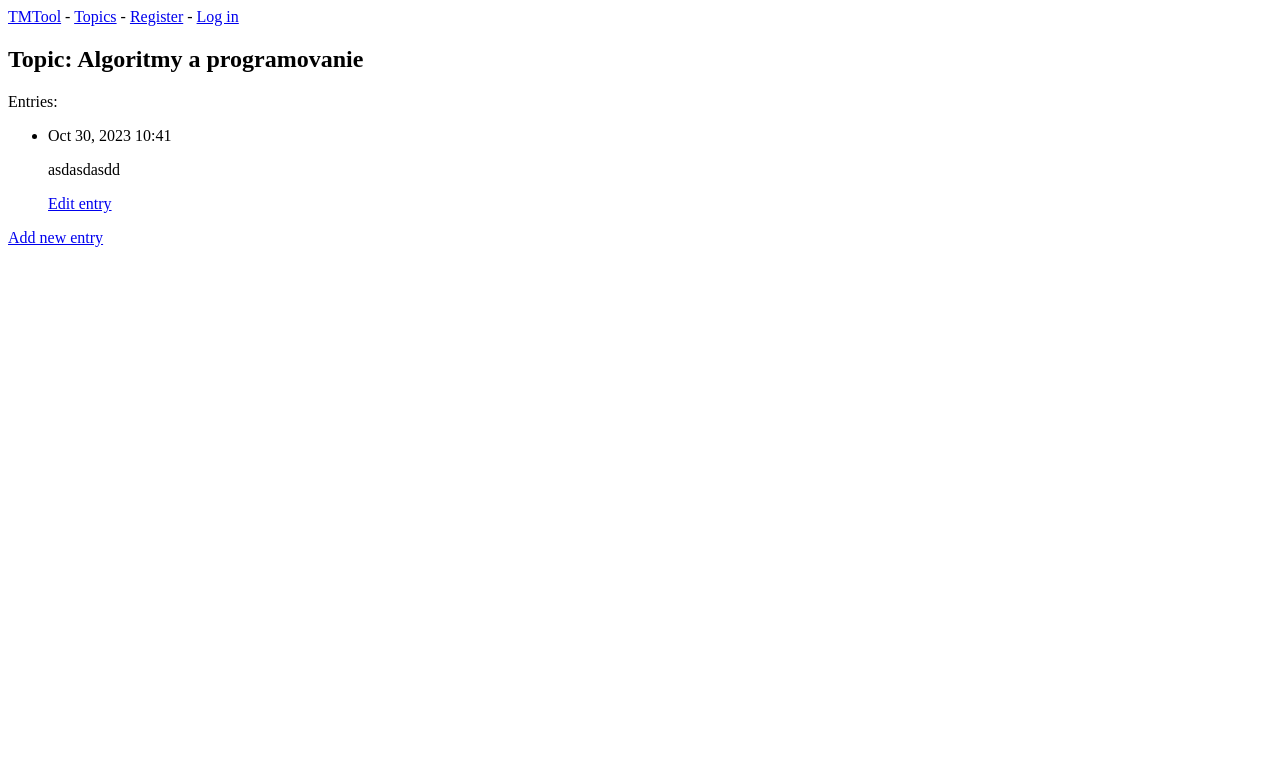
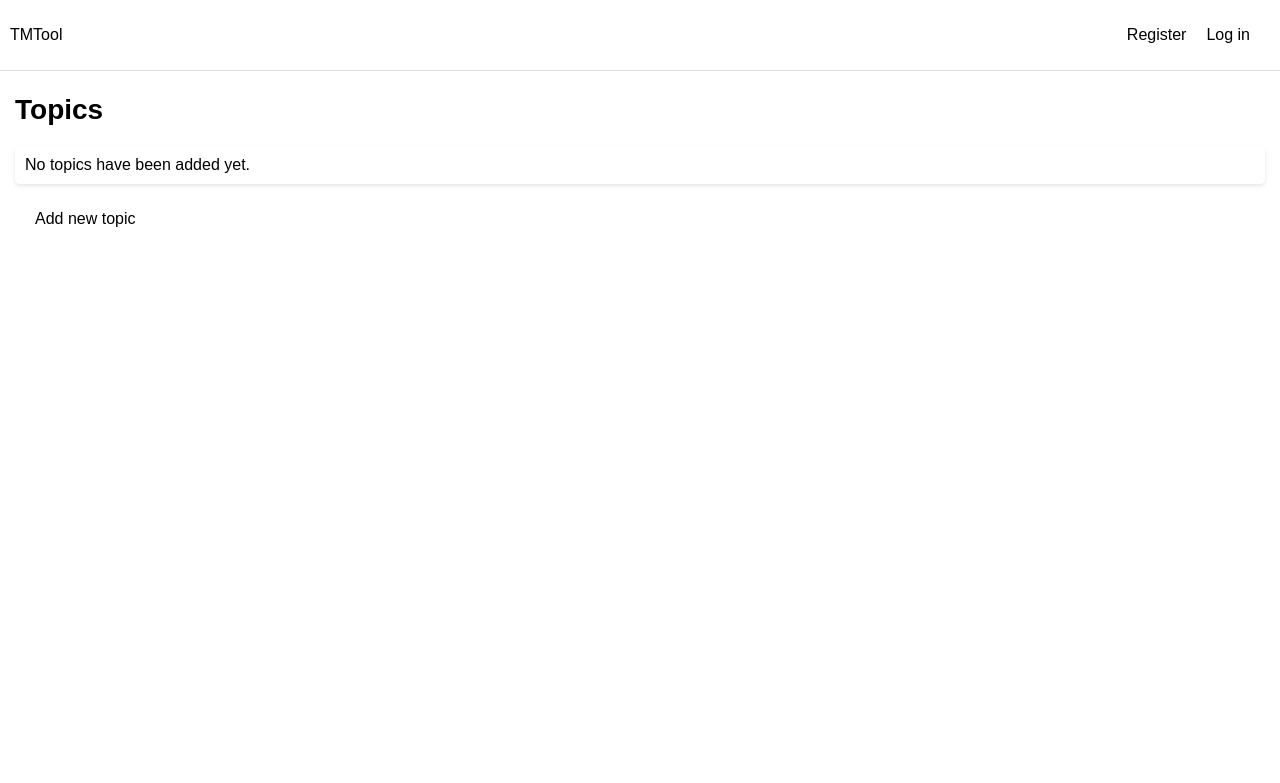
Before and after one commit to zhenyakul/TaskManagmentToolWebApp, a Django app: page /topics/1/ in a window 1280 px wide. Shown: the top 783 px of the page. Run offline with Django 4.2, Linux system fonts and the light colour scheme; data comes from the database, SQL or seed files in the repository; both versions use the stored data as it was after the commit.

Commit message:
add styles to topics

```diff
--- a/TaskManagment/TMTool/templates/TMTool/base.html
+++ b/TaskManagment/TMTool/templates/TMTool/base.html
@@ -1,13 +1,140 @@
-<p>
-    <a href="{% url 'TMTool:index' %}">TMTool</a> -
-    <a href="{% url 'TMTool:topics' %}">Topics</a> -
-    {% if user.is_authenticated %}
-      Hello, {{ user.username }}
-    <a href="{% url 'users:logout' %}">Log out</a>
-    {% else %}
-    <a href="{% url 'users:register' %}">Register</a> -
-    <a href="{% url 'users:login' %}">Log in</a>
-    {% endif %}
-</p>
+<!DOCTYPE html>
+<html lang="en">
+  <head>
+    <meta charset="UTF-8" />
+    <meta
+      name="viewport"
+      content="width=device-width, initial-scale=1, shrink-to-fit=no"
+    />
+    <title>TMTool</title>
 
-{% block content %}{% endblock content %}
+    <style>
+
+body {
+    font-family: "Arial", sans-serif;
+    margin: 0;
+    padding: 0;
+    color: black;
+}
+
+.page-container {
+    margin: 15px;
+}
+
+nav {
+    background-color: white;
+    border-bottom: 1px solid #dee2e6;
+    padding: 10px;
+    display: flex;
+    justify-content: space-between;
+    align-items: center;
+}
+
+nav a {
+    text-decoration: none;
+    color: black;
+    margin-right: 10px;
+}
+
+nav a:hover {
+    color: #0056b3;
+}
+
+.navbar-text {
+    margin-right: 10px;
+    color: black;
+}
+
+.container {
+    margin-top: 20px;
+}
+
+.page-header {
+    font-size: 24px;
+    font-weight: bold;
+    margin-bottom: 10px;
+    color: black;
+}
+
+.header-links {
+    display: flex;
+    align-items: center;
+}
+
+.header-links li {
+    list-style: none;
+    margin-right: 10px;
+}
+
+/* topics */
+.topics-header {
+    font-size: 28px;
+    color: black;
+    margin-bottom: 20px;
+}
+
+.topics-list {
+    list-style-type: none;
+    padding: 0;
+}
+
+.topics-list li {
+    margin-bottom: 10px;
+    background-color: white;
+    color: black;
+    padding: 10px;
+    border-radius: 5px;
+    box-shadow: 0 2px 4px rgba(0, 0, 0, 0.1);
+}
+
+.topics-list a {
+    text-decoration: none;
+    color: black;
+    font-weight: bold;
+}
+
+.topics-list a:hover {
+    color: #0056b3;
+}
+
+.new-topic-link {
+    display: inline-block;
+    padding: 10px 20px;
+    background-color: white;
+    color: black;
+    text-decoration: none;
+    border-radius: 5px;
+    transition: background-color 0.3s;
+}
+
+.new-topic-link:hover {
+    background-color: #218838;
+}
+
+    </style>
+  </head>
+  <body>
+    <nav>
+      <a href="{% url 'TMTool:index' %}">TMTool</a>
+
+      <ul class="header-links">
+        {% if user.is_authenticated %}
+        <li><a href="{% url 'TMTool:topics' %}">Topics</a></li>
+        <li class="navbar-text">Hello, {{ user.username }}</li>
+        <li><a href="{% url 'users:logout' %}">Log out</a></li>
+        {% else %}
+        <li><a href="{% url 'users:register' %}">Register</a></li>
+        <li><a href="{% url 'users:login' %}">Log in</a></li>
+        {% endif %}
+      </ul>
+    </nav>
+
+    <main class="page-container">
+      <div class="page-header">
+        {% block page_header %}{% endblock page_header %}
+      </div>
+
+      <div>{% block content %}{% endblock content %}</div>
+    </main>
+  </body>
+</html>
--- a/TaskManagment/TMTool/templates/TMTool/topic.html
+++ b/TaskManagment/TMTool/templates/TMTool/topic.html
@@ -1,23 +1,17 @@
 {% extends "TMTool/base.html" %}
 
 {% block content %}
-  <h2>Topic: {{ topic }}</h2>
-  <p>Entries: </p>
-  <ul>
-      {% for entry in entries %}
-      <li>
-          <p>{{ entry.date_added|date:'M d, Y H:i' }}</p>
-          <p>{{ entry.text|linebreaks }}</p>
-          <p>
-              <a href="{% url 'TMTool:edit_entry' entry.id %}">Edit entry</a>
-          </p>
-      </li>
-      {% empty %}
-      <p>No entries</p>
-      {% endfor %}
-  </ul>
-  <p>
-      <a href="{% url 'TMTool:new_entry' topic.id %}">Add new entry</a>
-  </p>
+    <h2 class="topics-header">Topics</h2>
 
+    <ul class="topics-list">
+        {% for topic in topics %}
+            <li>
+                <a href="{% url 'TMTool:topic' topic.id %}">{{ topic }}</a>
+            </li>
+        {% empty %}
+            <li>No topics have been added yet.</li>
+        {% endfor %}
+    </ul>
+
+    <a href="{% url 'TMTool:new_topic' %}" class="new-topic-link">Add new topic</a>
 {% endblock content %}
```
Also changed, not shown: TaskManagment/TMTool/templates/TMTool/topics.html (+3 -4 lines), TaskManagment/db.sqlite3.
